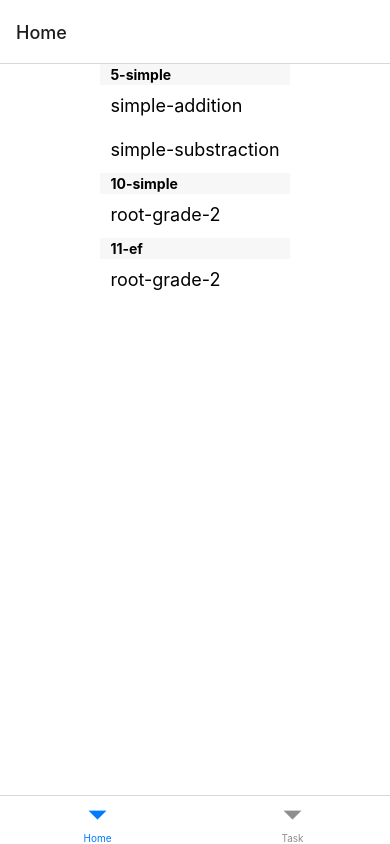
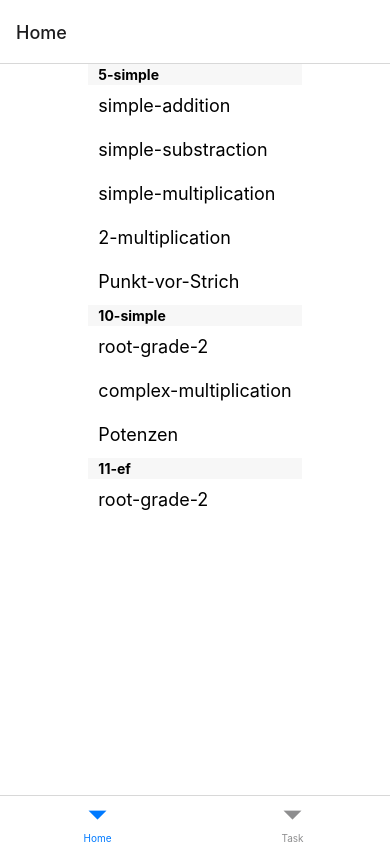
Before and after one commit to JangasCodingplace/kumon-math-app, a React Native app: screen /Home in a window 390 px wide. Built offline with nearby package versions, Linux system fonts and the light colour scheme.

Commit message:
Neue Aufgabe

```diff
--- a/src/components/Kumon/Profiles.ts
+++ b/src/components/Kumon/Profiles.ts
@@ -2,6 +2,12 @@ import { GeneratedSimpleCalcTask } from "./GenericTask";
 import SimpleAddition from "./Tasks/SimpleAddition";
 import SimpleSubtraction from "./Tasks/SimpleSubtraction";
 import RootGrade2 from "./Tasks/RootGrade2";
+import SimpleMultiplication from "./Tasks/SimpleMultiplication";
+import ComplexMultiplication from "./Tasks/ComplexMultiplication";
+import twoMultiplication from "./Tasks/2Multiplication";
+import Potenzen from "./Tasks/potenzen";
+import PunktvorStrich from "./Tasks/Punkt-vor-Strich";
+
 
 
 interface Profile {
@@ -13,11 +19,11 @@ interface Profile {
 const profiles: Profile[] = [
   {
     name: "5-simple",
-    taskTypes: [SimpleAddition, SimpleSubtraction]
+    taskTypes: [SimpleAddition, SimpleSubtraction, SimpleMultiplication, twoMultiplication, PunktvorStrich ]
   },
   {
     name: "10-simple",
-    taskTypes: [RootGrade2]
+    taskTypes: [RootGrade2, ComplexMultiplication, Potenzen]
   },
   {
     name: "11-ef",
--- /dev/null
+++ b/src/components/Kumon/Tasks/2Multiplication.tsx
@@ -0,0 +1,19 @@
+import { GeneratedSimpleCalcTask } from "../GenericTask";
+
+
+class twoMultiplication extends GeneratedSimpleCalcTask {
+  public static taskId = "2-multiplication"
+
+  public static generate(): twoMultiplication{
+    const firstNumber = Math.floor(Math.random() * 5+1);
+    const secondNumber = Math.floor(Math.random() * 5+1);
+    const thirdNumber = Math.floor(Math.random() * 5+1)
+    const simpleTask = `${firstNumber} * ${secondNumber} * ${thirdNumber}`;
+    const latexTask = `${firstNumber} * ${secondNumber} * ${thirdNumber}`;
+    const simpleSolution = `${firstNumber * secondNumber} * ${thirdNumber}`;
+    const latexSolution = `${firstNumber * secondNumber} * ${thirdNumber}`;
+    return new twoMultiplication(simpleTask, latexTask, simpleSolution, latexSolution);
+  }
+}
+
+export default twoMultiplication;
--- /dev/null
+++ b/src/components/Kumon/Tasks/ComplexMultiplication.tsx
@@ -0,0 +1,18 @@
+import { GeneratedSimpleCalcTask } from "../GenericTask";
+
+
+class ComplexMultiplication extends GeneratedSimpleCalcTask {
+  public static taskId = "complex-multiplication"
+
+  public static generate(): ComplexMultiplication{
+    const firstNumber = Math.floor(Math.random() * 100+1);
+    const secondNumber = Math.floor(Math.random() * 100+1);
+    const simpleTask = `${firstNumber} * ${secondNumber}`;
+    const latexTask = `${firstNumber} * ${secondNumber}`;
+    const simpleSolution = `${firstNumber * secondNumber}`;
+    const latexSolution = `${firstNumber * secondNumber}`;
+    return new ComplexMultiplication(simpleTask, latexTask, simpleSolution, latexSolution);
+  }
+}
+
+export default ComplexMultiplication;
--- /dev/null
+++ b/src/components/Kumon/Tasks/Punkt-vor-Strich.tsx
@@ -0,0 +1,24 @@
+import { GeneratedSimpleCalcTask } from "../GenericTask";
+
+
+class PunktvorStrich extends GeneratedSimpleCalcTask {
+  public static taskId = "Punkt-vor-Strich"
+
+  public static generate(): PunktvorStrich{
+    let num1 = Math.floor(Math.random() * 10+1);
+    let num2 = Math.floor(Math.random() * 10+1)
+    let num3 = Math.floor(Math.random() *10+1
+    )
+let operator1 = Math.random() < 0.5 ? '+': '*';
+let operator2 = Math.random() < 0.5 ? '+': '*';
+
+
+    let simpleTask = '(' + num1 +'' + operator1 + '' + num2 + ')' +'' + operator2 + '' + num3;
+   let  latexTask = '(' + num1 +'' + operator1 + '' + num2 + ')' +'' + operator2 + '' + num3;
+   let  simpleSolution = '(' + num1 +'' + operator1 + '' + num2 + ')' +'' + operator2 + '' + num3;
+    let latexSolution =  '(' + num1 +'' + operator1 + '' + num2 + ')' +'' + operator2 + '' + num3;
+    return new PunktvorStrich(simpleTask, latexTask, simpleSolution , latexSolution);
+  }
+}
+
+export default PunktvorStrich;
--- /dev/null
+++ b/src/components/Kumon/Tasks/SimpleMultiplication.tsx
@@ -0,0 +1,18 @@
+import { GeneratedSimpleCalcTask } from "../GenericTask";
+
+
+class SimpleMultiplication extends GeneratedSimpleCalcTask {
+  public static taskId = "simple-multiplication"
+
+  public static generate(): SimpleMultiplication{
+    const firstNumber = Math.floor(Math.random() * 5+1);
+    const secondNumber = Math.floor(Math.random() * 5+1);
+    const simpleTask = `${firstNumber} * ${secondNumber}`;
+    const latexTask = `${firstNumber} * ${secondNumber}`;
+    const simpleSolution = `${firstNumber * secondNumber}`;
+    const latexSolution = `${firstNumber * secondNumber}`;
+    return new SimpleMultiplication(simpleTask, latexTask, simpleSolution, latexSolution);
+  }
+}
+
+export default SimpleMultiplication;
--- /dev/null
+++ b/src/components/Kumon/Tasks/potenzen.tsx
@@ -0,0 +1,18 @@
+import { GeneratedSimpleCalcTask } from "../GenericTask";
+
+
+class Potenzen extends GeneratedSimpleCalcTask {
+  public static taskId = "Potenzen"
+
+  public static generate(): Potenzen{
+    let base = Math.floor(Math.random() * 10+1);
+    let exponent = Math.floor(Math.random() * 3+1)
+    let simpleTask = base + '^' + exponent;
+   let  latexTask = base + '^' + exponent;;
+   let  simpleSolution = base + '^' + exponent;
+    let latexSolution =base + '^' + exponent;
+    return new Potenzen(simpleTask, latexTask, simpleSolution, latexSolution);
+  }
+}
+
+export default Potenzen;
```
Also changed, not shown: src/components/HandWritingComponent/ComplexMultiplication.tsx (added).
